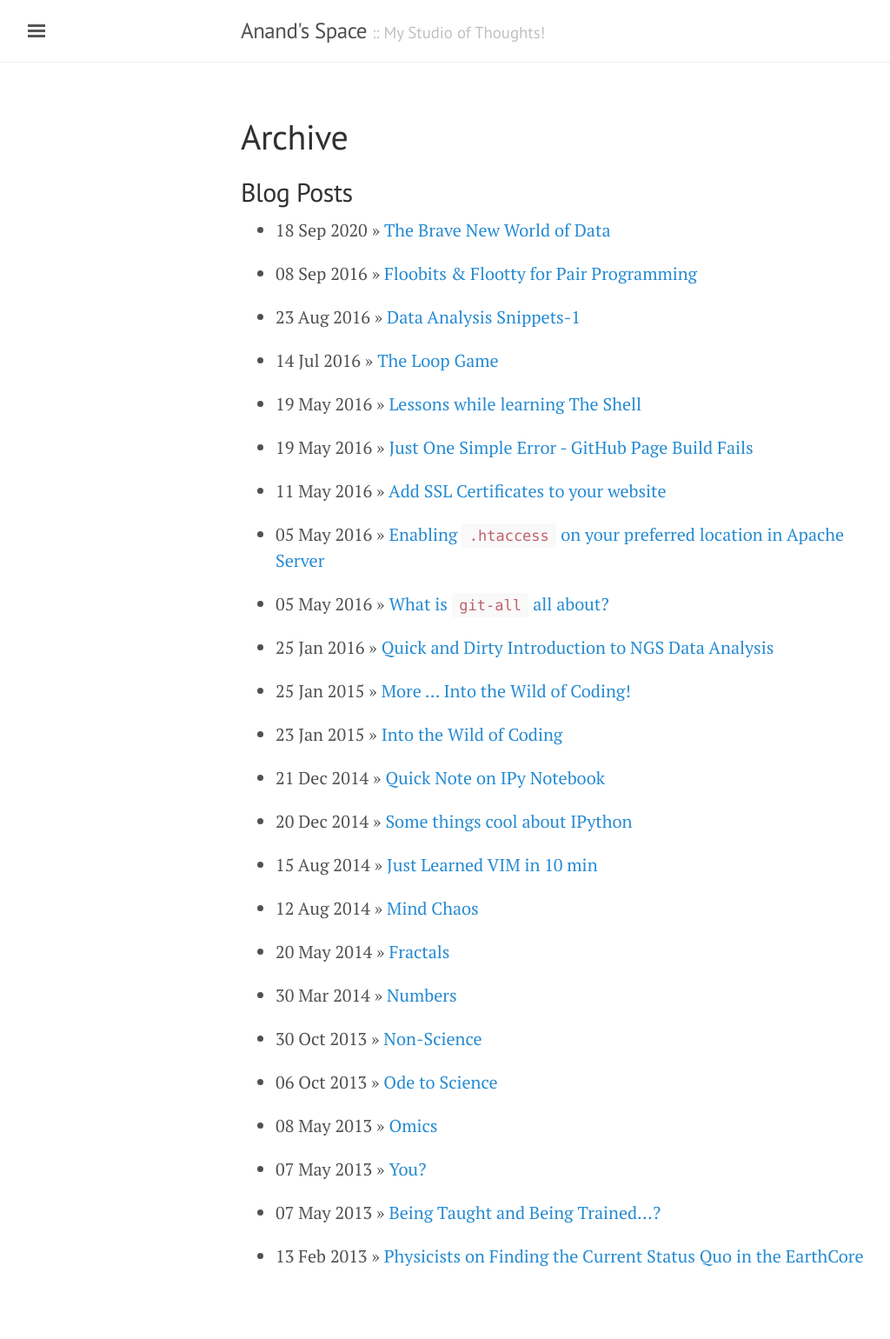
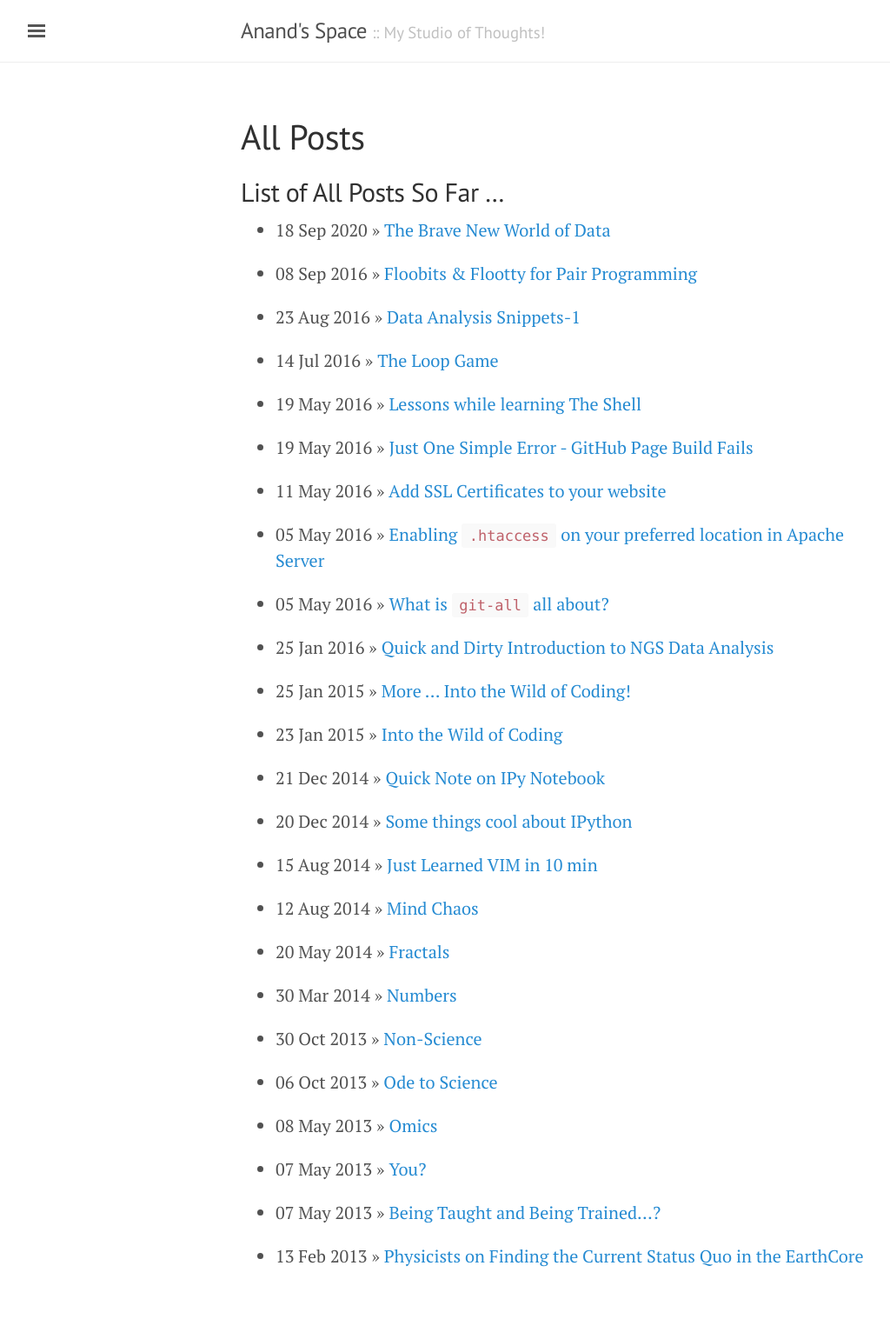
Before and after one commit to SurAnand/suranand.github.io, a Jekyll site: the page built from archive.md, in a window 1280 px wide. Shown: the whole page at 87% size, without its empty margins (3-1027 px from the left). Built offline with Jekyll 4.4.1, drawn with Linux system fonts in a browser that asks for light colours.

Commit message:
changed Archive into All Posts

```diff
--- a/archive.md
+++ b/archive.md
@@ -1,9 +1,9 @@
 ---
 layout: page
-title: Archive
+title: All Posts
 ---
 
-## Blog Posts
+## List of All Posts So Far ...
 
 {% for post in site.posts %}
   * {{ post.date | date_to_string }} &raquo; [ {{ post.title }} ]({{ post.url }})
```
